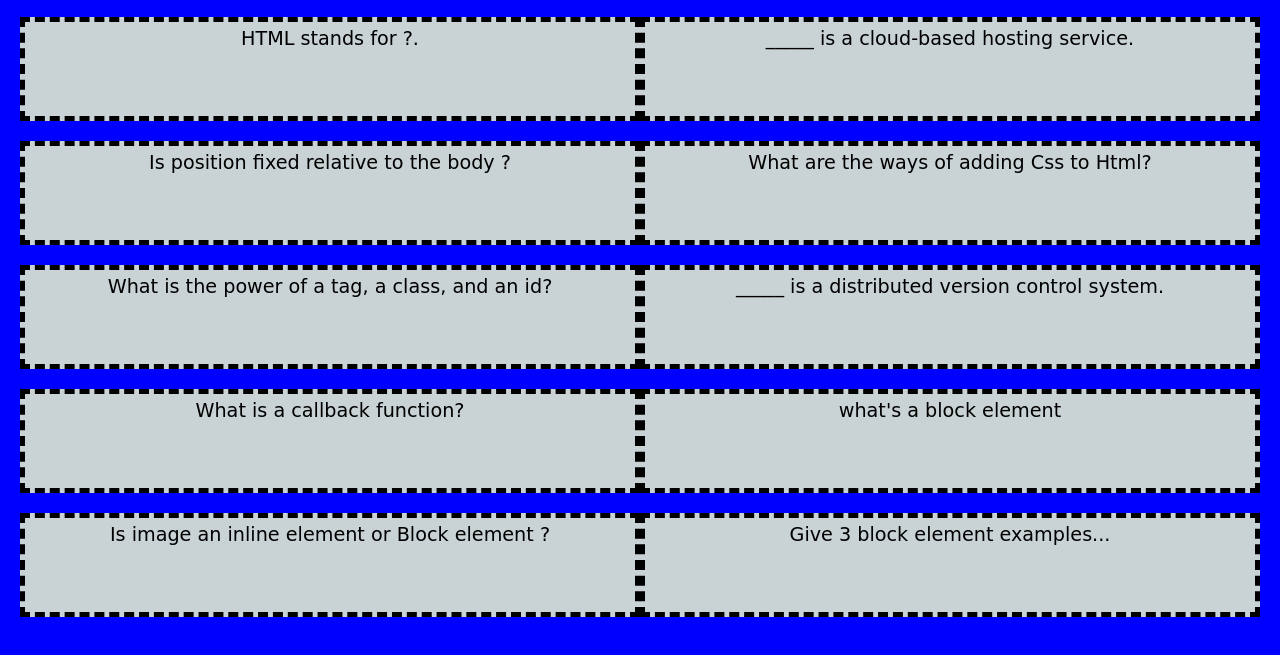
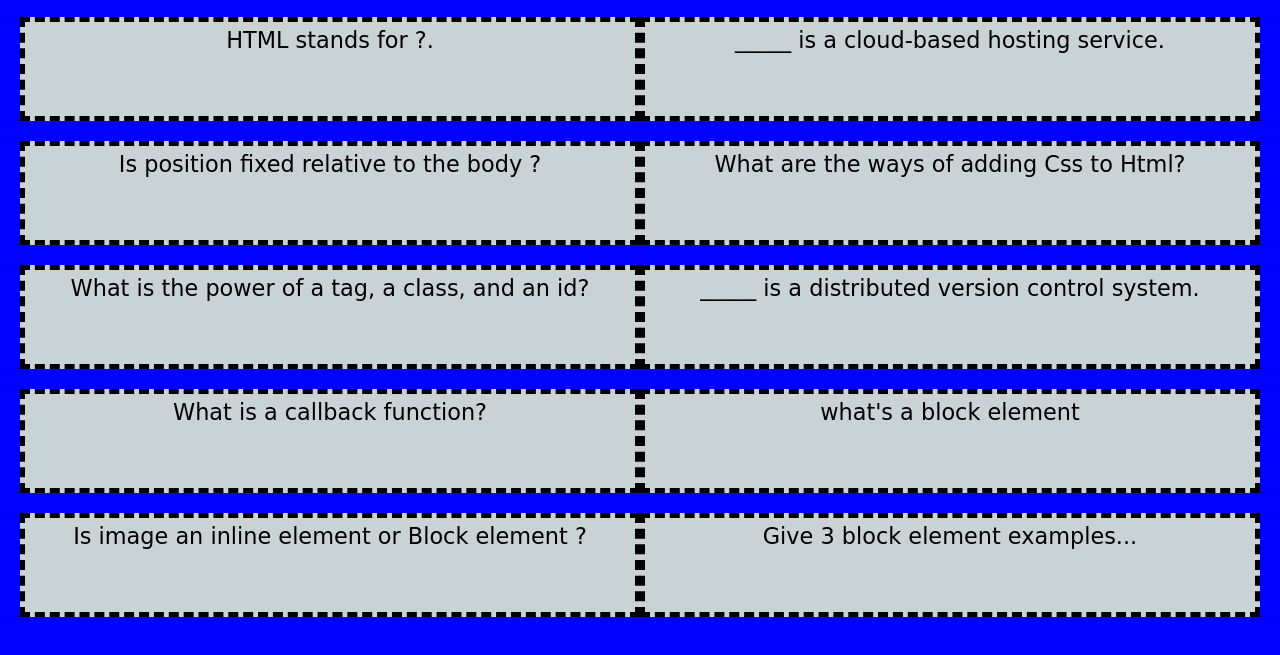
Before and after one commit to Jidexboii/Flashcard-project, a plain HTML site: page index.html in a window 1280 px wide. Shown: the part 117-772 px from the top of the page. Drawn offline with Linux system fonts and the light colour scheme.

Commit message:
add edit font-em to 4em

```diff
--- a/css/style.css
+++ b/css/style.css
@@ -33,7 +33,7 @@ h1 {
   cursor: pointer;
   border: 5px dashed black;
   padding:5px;
-  font:1.2em cursive;
+  font:1.4em cursive;
 }
 
 .card-back {
```
